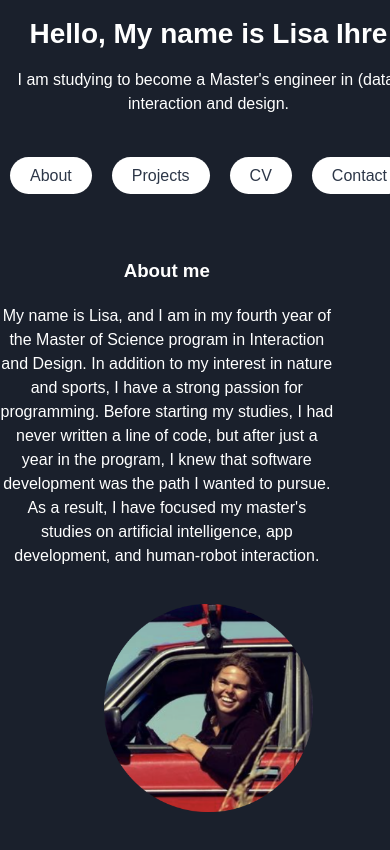
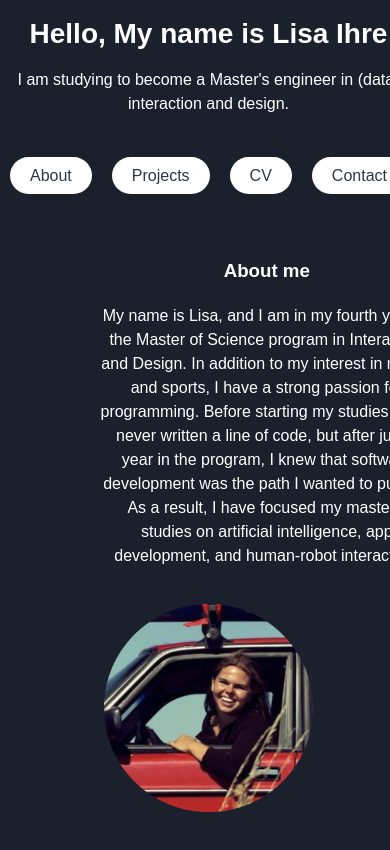
Before and after one commit to id21lie/portfolio_upd, a React (Vite) app: page /portfolio_upd/about in a window 390 px wide. Shown: the top 850 px of the page. Built offline with nearby package versions, Linux system fonts and the light colour scheme.

Commit message:
updated css

```diff
--- a/src/Portfolio.css
+++ b/src/Portfolio.css
@@ -348,9 +348,11 @@ h1 span {
     font-size: 1.75rem;
   }
 
+
   .aboutme-text {
     width: 80%;
     text-align: center;
+    margin-left: 100px;
 
   }
 
```
